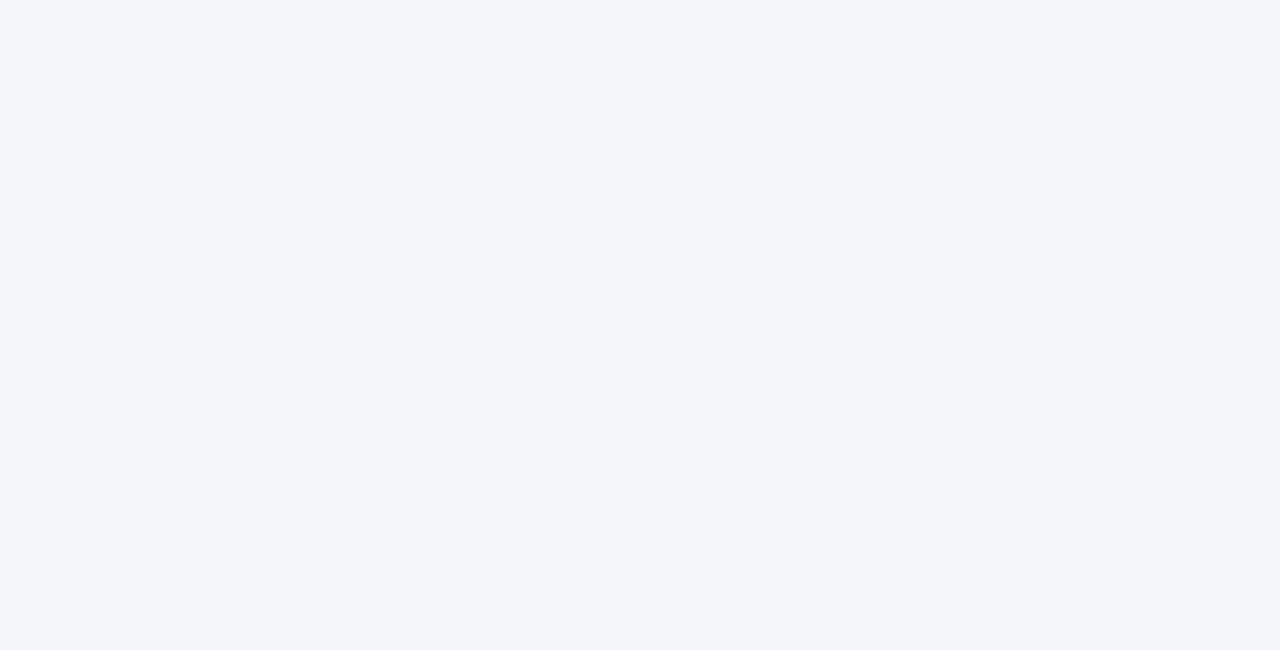
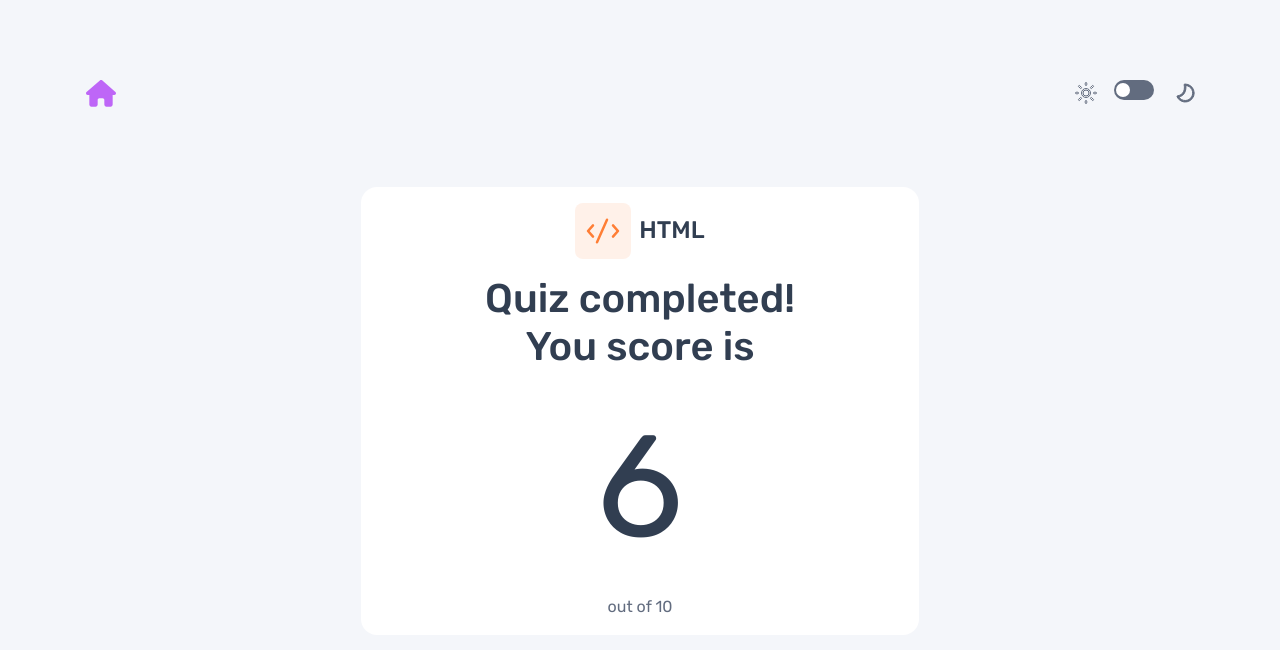
Before and after one commit to nivancheva/frontend-quiz-app-vue, a Vue app: page /#/test-score in a window 1280 px wide. Before the commit this address had no page. Shown: the top 650 px of the page. Built offline with nearby package versions, Linux system fonts and the light colour scheme.

Commit message:
add final page

```diff
--- a/src/assets/main.css
+++ b/src/assets/main.css
@@ -79,3 +79,19 @@ p {
   padding: .5rem;
   border-radius: .5rem;
 }
+
+.icon-HTML {
+  background: var(--clr-html);
+}
+
+.icon-CSS {
+  background: var(--clr-css);
+}
+
+.icon-JavaScript {
+  background: var(--clr-js);
+}
+
+.icon-Accessibility {
+  background: var(--clr-a);
+}
--- a/src/components/Button.vue
+++ b/src/components/Button.vue
@@ -22,21 +22,7 @@ const props = defineProps({
 
 <style scoped>
 
-.icon-HTML {
-    background: var(--clr-html);
-}
 
-.icon-CSS {
-    background: var(--clr-css);
-}
-
-.icon-JavaScript {
-    background: var(--clr-js);
-}
-
-.icon-Accessibility {
-    background: var(--clr-a);
-}
 
 .btn-HTML:hover,
 .btn-HTML:focus {
--- /dev/null
+++ b/src/components/FinalResult.vue
@@ -0,0 +1,48 @@
+<script setup>
+import { ref, computed, onMounted, onUpdated } from "vue";
+import quizzes from ".././data.json"
+const props = defineProps({
+  corectAnswers: Number
+})
+
+</script>
+
+<template>
+
+    <div class="container d-flex justify-content-center">
+        <div class="score-container text-center">
+            <div class="d-flex align-items-center mb-3">
+                <div :class='["bg-option me-2", `icon-${quizzes[0].title}`]'>
+                    <img :src="`src/assets/images/` + quizzes[0].icon + `.svg`" :alt="quizzes[0].title"/>
+                </div>
+                <h4 class="m-0">{{quizzes[0].title}}</h4>
+            </div>
+            <h1>Quiz completed!<br>You score is </h1>
+            <p class="big-fs">6</p>
+            <p class="sub-title">out of 10</p>
+        </div>
+    </div>
+
+</template>
+
+<style scoped>
+.score-container {
+    background: var(--clr-bg-buttons);
+    border-radius: 1rem;
+    padding: 1rem;
+    width: 100%;
+
+    display: grid;
+    place-items: center;
+}
+
+@media (min-width:992px) {
+    .score-container {
+      width: 50%;
+    }
+}
+
+.big-fs {
+    font-size: 9rem;
+}
+</style>
--- a/src/components/Question.vue
+++ b/src/components/Question.vue
@@ -1,5 +1,5 @@
 <script setup>
-import { ref, computed, onMounted } from "vue";
+import { ref, computed, onMounted, onUpdated } from "vue";
 const props = defineProps({
   subject: Object
 })
@@ -9,12 +9,14 @@ const selectedAnswer = ref(null);
 const answers = ref([]);
 const isSelected = ref(false);
 const subAnswer = ref( ['A', 'B', 'C', 'D']);
+let corectAnswers = ref(0);
 
 onMounted(() => {
-    const savedAnswers = localStorage.getItem('quizAnswers');
-    if (savedAnswers) {
-        answers.value = JSON.parse(savedAnswers);
-    }
+    quizState();
+});
+
+onUpdated(() => {
+    quizState();
 });
 
 function submitAnswer() {
@@ -22,9 +24,12 @@ function submitAnswer() {
         return;
     }
 
-    if (selectedAnswer.value !== null) {
-        answers.value[currentQuestion.value] = selectedAnswer.value;
+    answers.value[currentQuestion.value] = selectedAnswer.value;
+
+    if (selectedAnswer.value === props.subject.questions[currentQuestion.value].answer) {
+        corectAnswers.value ++;
     }
+
 
     localStorage.setItem('quizAnswers', JSON.stringify(answers.value));
 
@@ -32,6 +37,19 @@ function submitAnswer() {
         currentQuestion.value++;
         selectedAnswer.value = null;
         isSelected.value = false;
+    }
+
+    if (currentQuestion.value == props.subject.questions.length - 1) {
+
+        console.log(corectAnswers.value)
+    }
+}
+
+function quizState() {
+    const savedAnswers = localStorage.getItem('quizAnswers');
+    console.log(savedAnswers)
+    if (savedAnswers) {
+        answers.value = JSON.parse(savedAnswers);
     }
 }
 
--- a/src/pages/Home.vue
+++ b/src/pages/Home.vue
@@ -24,7 +24,7 @@ import quizzes from "../data.json"
 
 <style scoped>
   .title {
-    color: var(--clr-text)g;
+    color: var(--clr-text);
   }
 
   @media (max-width:767px) {
--- /dev/null
+++ b/src/pages/TestScore.vue
@@ -0,0 +1,14 @@
+<script setup>
+import FinalResult from '../components/FinalResult.vue'
+import questions from '../data.json'
+</script>
+
+<template>
+  <div>
+    <FinalResult />
+  </div>
+</template>
+
+<style scoped>
+
+</style>
--- a/src/router/index.js
+++ b/src/router/index.js
@@ -6,6 +6,7 @@ import Html from '../pages/Html.vue'
 import Css from '../pages/Css.vue'
 import JavaScript from '../pages/JavaScript.vue'
 import Accessibility from '../pages/Accessibility.vue'
+import TestScore from '../pages/TestScore.vue'
 
 const routes = [
     {
@@ -39,6 +40,11 @@ const routes = [
                 name: 'Accessibility',
                 component: Accessibility
             },
+            {
+                path:'/test-score',
+                name: 'TestScore',
+                component: TestScore
+            },
 
         ]
     }
```
